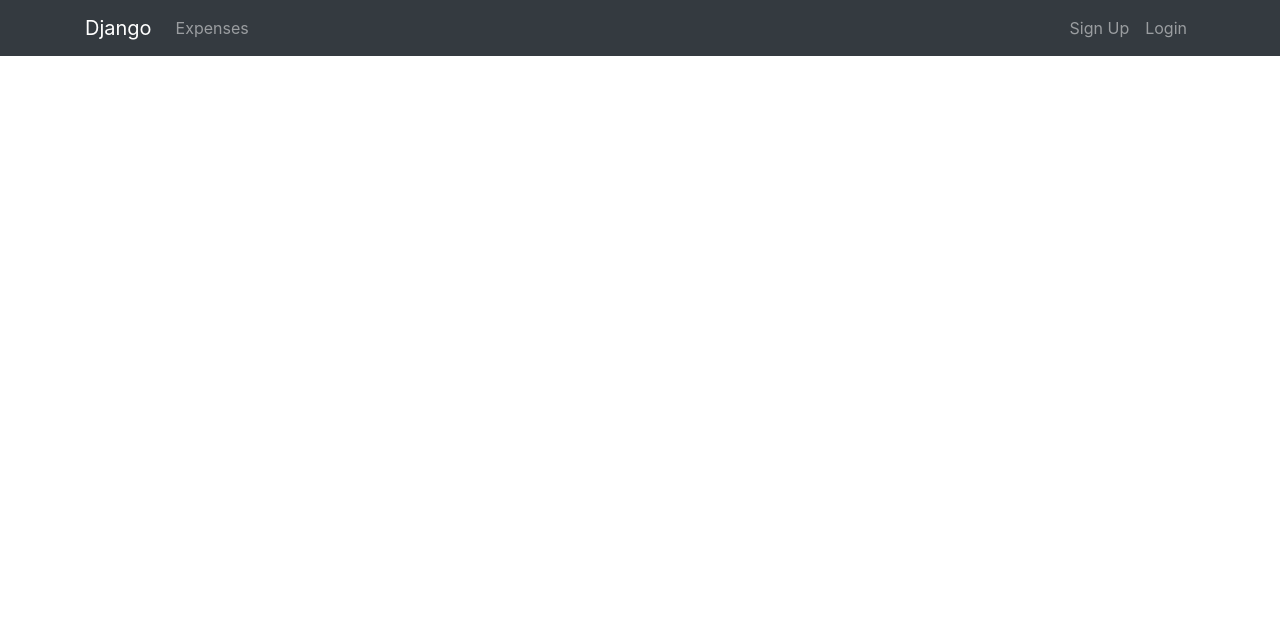
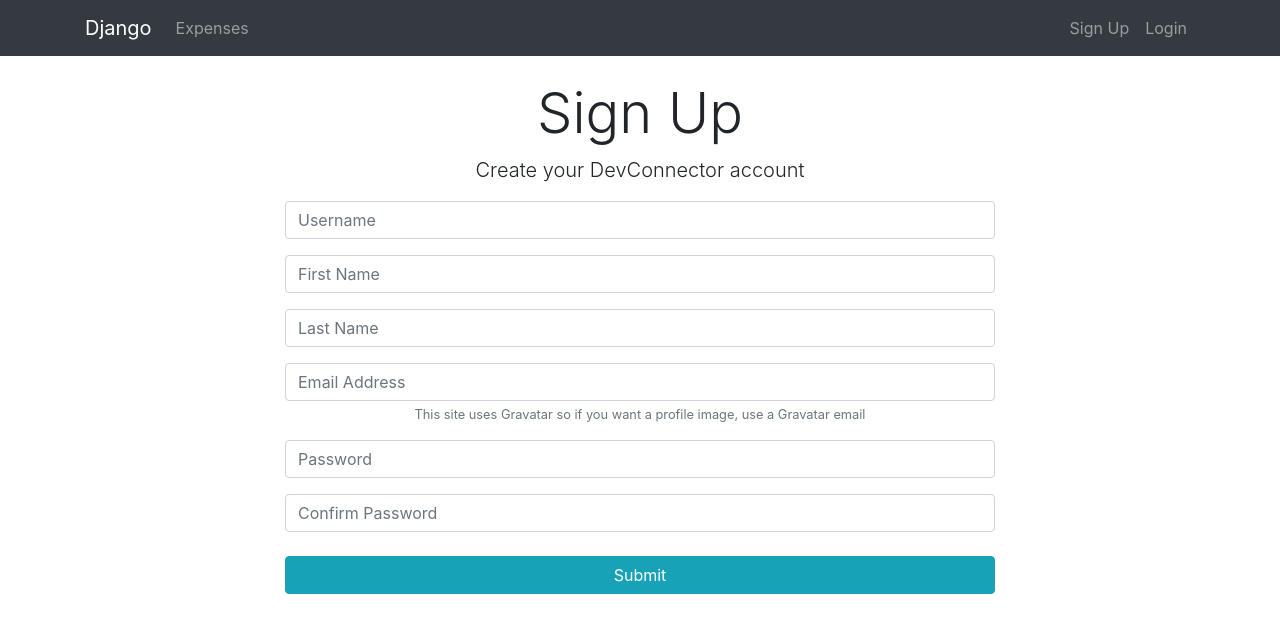
Before and after one commit to immanoj16/django-test, a React (Create React App) app: page /register in a window 1280 px wide. Shown: the top 632 px of the page. Built offline with nearby package versions, Linux system fonts and the light colour scheme.

Commit message:
Add register component

```diff
--- a/package.json
+++ b/package.json
@@ -4,6 +4,7 @@
   "private": true,
   "dependencies": {
     "axios": "^0.18.0",
+    "classnames": "^2.2.6",
     "jwt-decode": "^2.2.0",
     "prop-types": "^15.6.1",
     "react": "^16.4.0",
@@ -14,6 +15,7 @@
     "redux": "^4.0.0",
     "redux-thunk": "^2.3.0"
   },
+  "proxy": "http://localhost:8000",
   "scripts": {
     "start": "react-scripts start",
     "build": "react-scripts build",
--- a/src/App.js
+++ b/src/App.js
@@ -4,6 +4,7 @@ import { BrowserRouter as Router, Route, Switch } from 'react-router-dom';
 import Navbar from './components/layout/Navbar';
 import Landing from './components/layout/Landing';
 import Login from './components/auth/Login';
+import Register from './components/auth/Register';
 import './App.css';
 
 class App extends Component {
@@ -14,6 +15,7 @@ class App extends Component {
           <Navbar/>
           <Route exact path='/' component={Landing} />
           <div className="container">
+            <Route exact path='/register' component={Register} />
             <Route exact path='/login' component={Login} />
           </div>
         </div>
--- /dev/null
+++ b/src/components/auth/Register.js
@@ -0,0 +1,125 @@
+import React, { Component } from 'react';
+import PropTypes from 'prop-types';
+import { connect } from 'react-redux';
+
+import { registerUser } from '../../actions/authActions';
+import TextFieldGroup from '../common/TextFieldGroup';
+
+class Register extends Component {
+
+  state = {
+    username: '',
+    first_name: '',
+    last_name: '',
+    email: '',
+    password: '',
+    password_2: '',
+    errors: {}
+  }
+
+  onChange = (e) => {
+    this.setState({ [e.target.name]: e.target.value });
+  }
+
+  onSubmit = (e) => {
+    e.preventDefault();
+
+    const { username, first_name, last_name, email, password, password_2 } = this.state;
+
+    const newUser = {
+      username,
+      first_name,
+      last_name,
+      email,
+      password,
+      password_2
+    }
+
+    this.props.registerUser(newUser, this.props.history);
+  }
+
+  componentDidMount() {
+    if (this.props.auth.isAuthenticated) {
+      this.props.history.push('/dashboard');
+    }
+  }
+
+  componentWillReceiveProps(nextProps) {
+    if (nextProps.errors) {
+      this.setState({ errors: nextProps.errors });
+    }
+  }
+
+  render() {
+
+    return (
+      <div className="register">
+        <div className="container">
+          <div className="row">
+            <div className="col-md-8 m-auto">
+              <h1 className="display-4 text-center">Sign Up</h1>
+              <p className="lead text-center">Create your DevConnector account</p>
+              <form noValidate onSubmit={this.onSubmit}>
+                <TextFieldGroup
+                  placeholder="Username"
+                  name="username"
+                  value={this.state.username}
+                  onChange={this.onChange}
+                />
+                <TextFieldGroup
+                  placeholder="First Name"
+                  name="first_name"
+                  value={this.state.first_name}
+                  onChange={this.onChange}
+                />
+                <TextFieldGroup
+                  placeholder="Last Name"
+                  name="last_name"
+                  value={this.state.last_name}
+                  onChange={this.onChange}
+                />
+                <TextFieldGroup
+                  placeholder="Email Address"
+                  name="email"
+                  type="email"
+                  value={this.state.email}
+                  onChange={this.onChange}
+                  info="This site uses Gravatar so if you want a profile image, use a Gravatar email"
+                />
+                <TextFieldGroup
+                  placeholder="Password"
+                  name="password"
+                  type="password"
+                  value={this.state.password}
+                  onChange={this.onChange}
+                />
+                <TextFieldGroup
+                  placeholder="Confirm Password"
+                  name="password_2"
+                  type="password"
+                  value={this.state.password_2}
+                  onChange={this.onChange}
+                />
+                <input type="submit" className="btn btn-info btn-block mt-4" />
+              </form>
+            </div>
+          </div>
+        </div>
+      </div>
+    )
+  }
+}
+
+Register.propTypes = {
+  registerUser: PropTypes.func.isRequired,
+  errors: PropTypes.object.isRequired
+}
+
+function mapStateToProps(state) {
+  return {
+    auth: state.auth,
+    errors: state.errors
+  }
+}
+
+export default connect(mapStateToProps, { registerUser })(Register);
```
Also changed, not shown: src/components/common/TextFieldGroup.js (renamed from src/common/TextFieldGroup.js), 1 other file (tests, documents, lock files or other folders).
